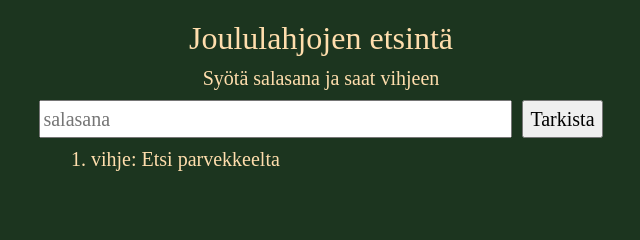
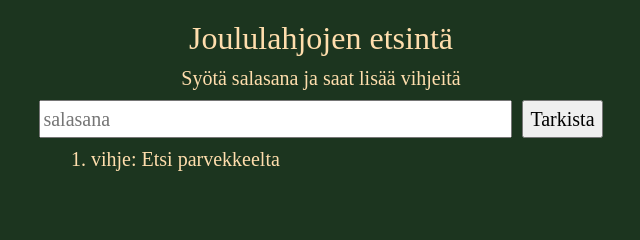
Before and after one commit to ee144/joululahjat, a plain HTML site: page index.html in a window 1280 px wide. Shown: the top 240 px of the page, 319-959 px from the left. Drawn offline with Linux system fonts and the light colour scheme.

Commit message:
Update index.html

```diff
--- a/index.html
+++ b/index.html
@@ -9,7 +9,7 @@
 
     <div class="main">
         <label for="password" style="margin-top: 20px">Joululahjojen etsintä</label>
-        <p>Syötä salasana ja saat vihjeen</p>
+        <p>Syötä salasana ja saat lisää vihjeitä</p>
         <div class="passwordContainer">
             <input type="text" id="password" name="password" size="40" placeholder="salasana"/>
             <button id="checkButton">Tarkista</button>
```
